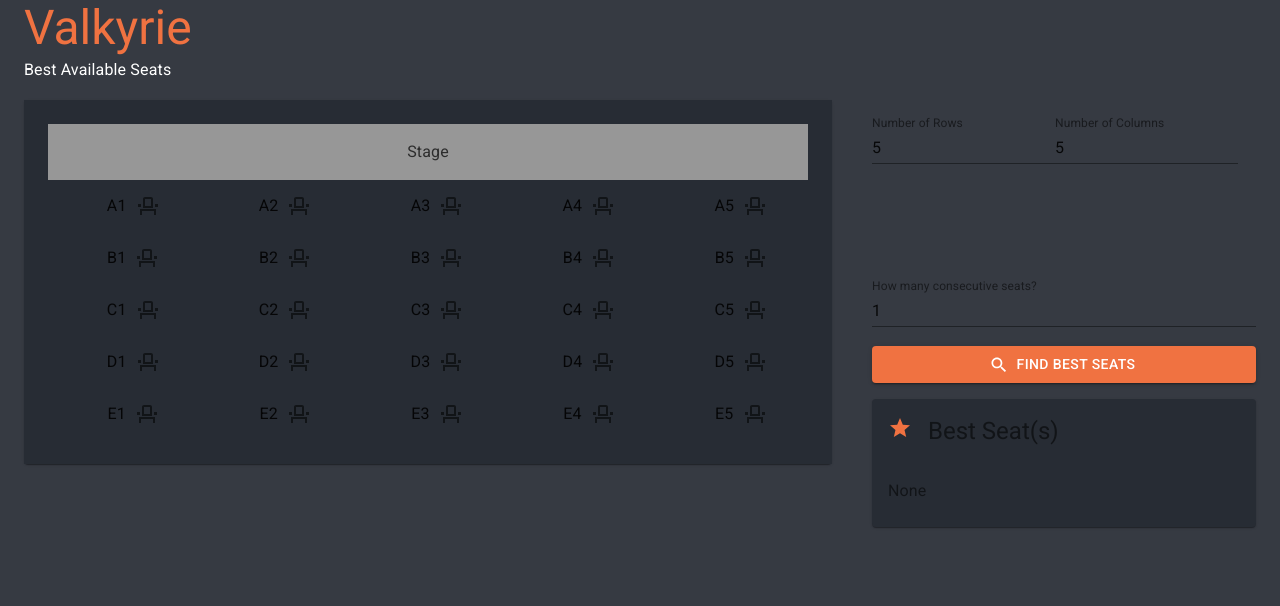
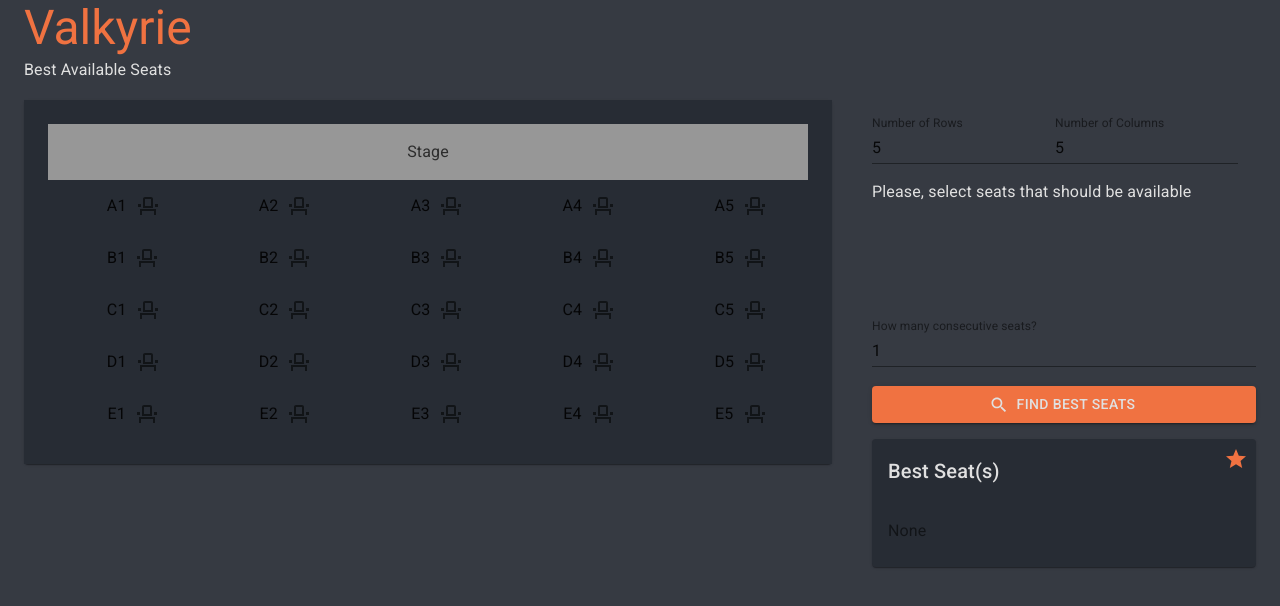
Before and after one commit to lfnascimento/valkyrie, a Next.js app in the folder ui/: page / in a window 1280 px wide. Shown: the top 606 px of the page. Built offline with nearby package versions, Linux system fonts and the light colour scheme.

Commit message:
Improving secondary color

```diff
--- a/ui/src/components/BestAvailableSeatsResult.tsx
+++ b/ui/src/components/BestAvailableSeatsResult.tsx
@@ -23,9 +23,9 @@ class BestAvailableSeatsResult extends Component {
     const { classes } = this.props;
     return(
       <Card className={classes.root}>
-        <CardHeader titleTypographyProps={{variant: "h5", color: 'textSecondary'}}
+        <CardHeader titleTypographyProps={{variant: "h6", color: 'secondary'}}
                     title="Best Seat(s)"
-                    avatar={<GradeIcon color='primary' />}
+                    action={<GradeIcon color='primary' />}
                     />
         <CardContent>
           {
--- a/ui/src/components/VenueForm.tsx
+++ b/ui/src/components/VenueForm.tsx
@@ -6,7 +6,7 @@ import fetch from 'isomorphic-unfetch';
 import BestAvailableSeatsResult from './BestAvailableSeatsResult';
 import { object, number , ref } from 'yup';
 import { createStyles, makeStyles, Theme } from '@material-ui/core/styles';
-import { FormGroup } from '@material-ui/core';
+import { FormGroup, Typography } from '@material-ui/core';
 import SearchIcon from '@material-ui/icons/Search';
 
 const useStyles = makeStyles((theme: Theme) =>
@@ -18,7 +18,7 @@ const useStyles = makeStyles((theme: Theme) =>
       },
     },
     button: {
-      color: '#fff',
+      color: '#E0E0E0',
       marginTop: '5%'
     },
     seatsFormGroup: {
@@ -119,6 +119,7 @@ function VenueForm () {
                 helperText={formik.errors.venue?.layout?.columns}
               />
             </FormGroup>
+            <Typography color="secondary">Please, select seats that should be available</Typography>
             <FormGroup className={classes.seatsFormGroup}>
               <TextField
                 id='party_of'
--- a/ui/src/theme.js
+++ b/ui/src/theme.js
@@ -8,7 +8,7 @@ const theme = createMuiTheme({
       main: '#F07241',
     },
     secondary: {
-      main: '#FFFFFF',
+      main: '#E0E0E0'
     },
     error: {
       main: red.A400,
```
